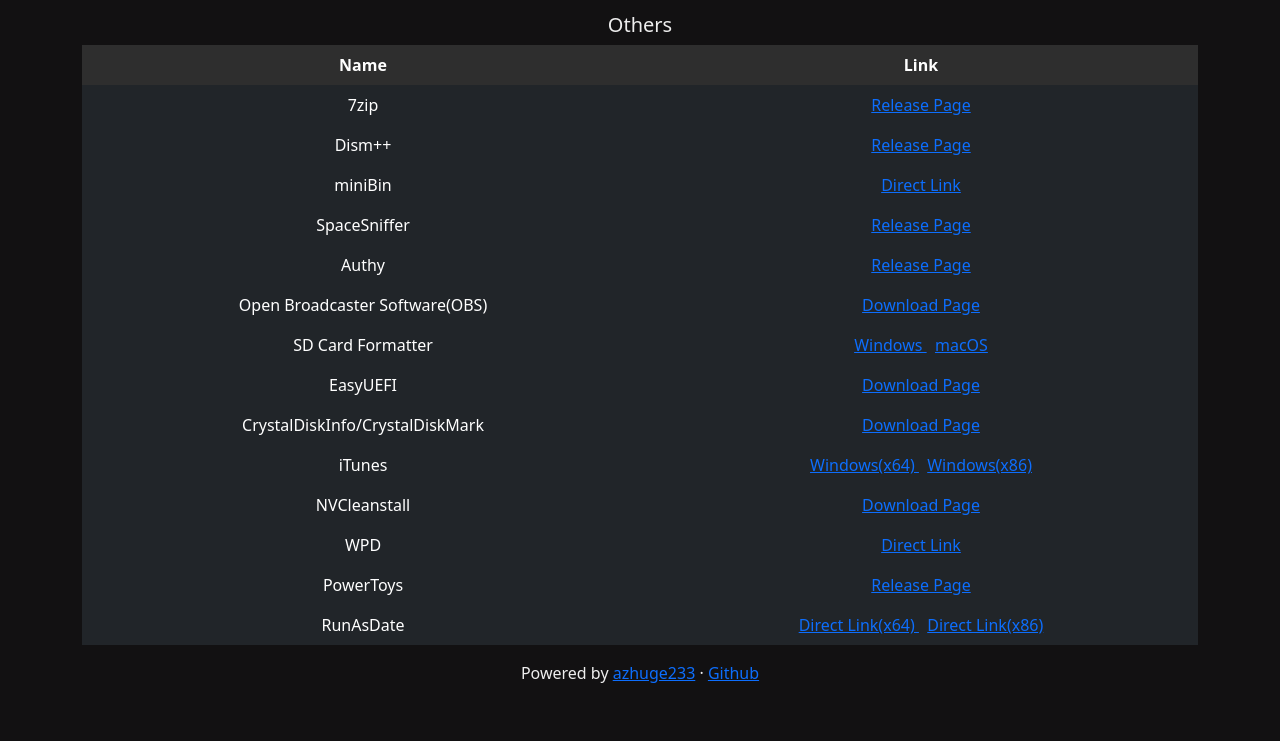
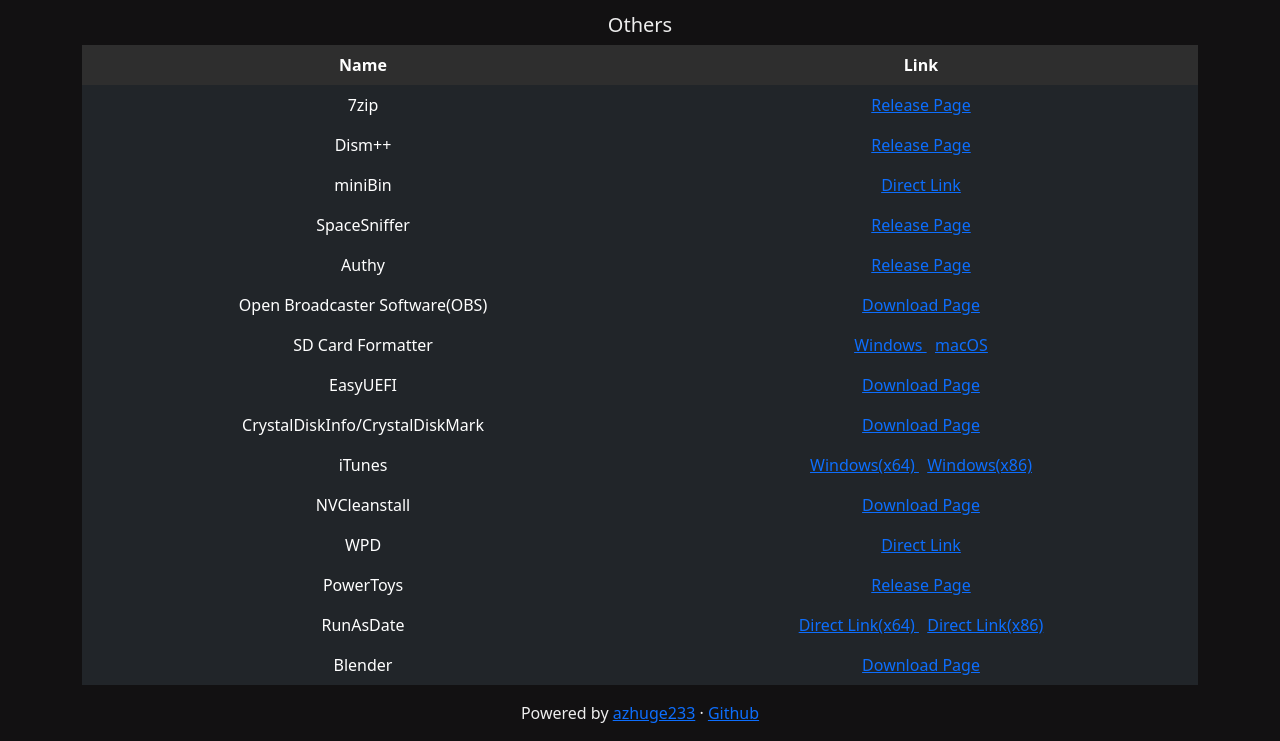
Before and after one commit to azhuge233/SoftwareDownloadLink, a plain HTML site: page index.html in a window 1280 px wide. Shown: the part 4477-5218 px from the top of the page. Before the commit the page ends 5178 px from the top, so only its background shows below. Drawn offline with nearby package versions, Linux system fonts and the light colour scheme.

Commit message:
Update index.html
Add Blender

```diff
--- a/index.html
+++ b/index.html
@@ -1453,6 +1453,16 @@
                         </a>
                     </td>
                 </tr>
+		<tr>
+                    <td>
+                        Blender
+                    </td>
+                    <td>
+                        <a href="https://www.blender.org/download/" target="_blank">
+                            Download Page
+                        </a>
+                    </td>
+                </tr>
             </tbody>
         </table>
     </div>
```
